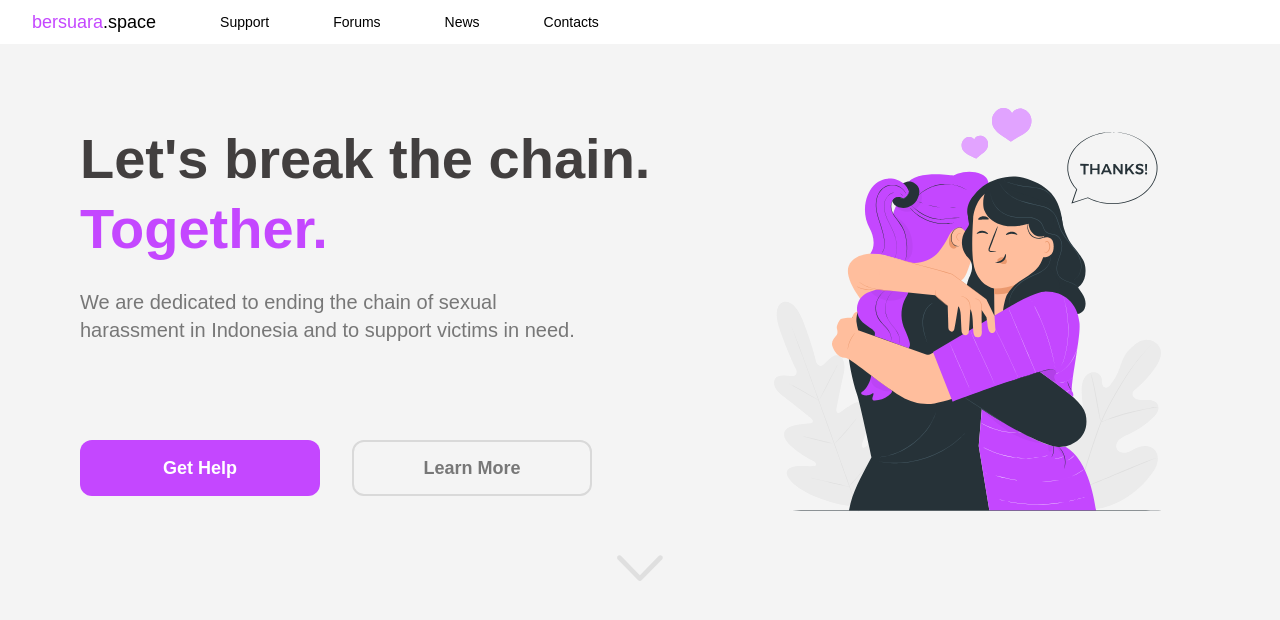
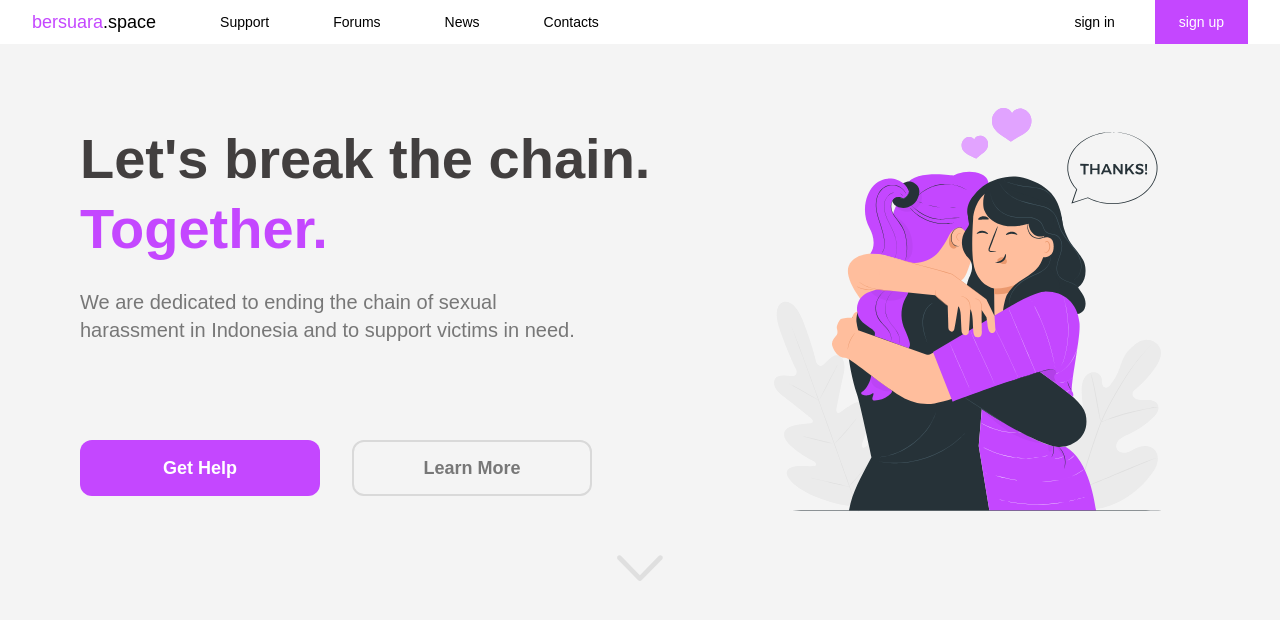
Before and after one commit to marcellinoco/bersuara-space, a Next.js app: page / in a window 1280 px wide. Shown: the top 620 px of the page. Built offline with nearby package versions, Linux system fonts and the light colour scheme.

Commit message:
Update navigation bar

```diff
--- a/components/Navbar.jsx
+++ b/components/Navbar.jsx
@@ -3,7 +3,9 @@ import Link from 'next/link'
 
 export default function Navbar() {
   return (
-    <div className="flex flex-row py-2 px-8">
+    <div className="flex flex-row justify-between px-8">
+      {/* Navigation links */}
+      <div className="flex flex-row self-center place-items-center my-2 text-sm font-normal select-none">
         {/* bersuara.space logo */}
         <Link href="/">
           <a className="text-lg font-medium">
@@ -11,23 +13,33 @@ export default function Navbar() {
           </a>
         </Link>
 
-      {/* Navigation links */}
-      <div className="flex flex-row self-center text-sm font-normal select-none">
-        <Link href="">
+        <Link href="/">
           <a className="ml-16">Support</a>
         </Link>
 
-        <Link href="">
+        <Link href="/">
           <a className="ml-16">Forums</a>
         </Link>
 
-        <Link href="">
+        <Link href="/">
           <a className="ml-16">News</a>
         </Link>
 
-        <Link href="">
+        <Link href="/">
           <a className="ml-16">Contacts</a>
         </Link>
+      </div>
+
+      <div className="flex flex-row self-stretch place-items-center text-sm font-medium">
+        <Link href="/">
+          <a className="mr-10">sign in</a>
+        </Link>
+
+        <div className="flex self-stretch bg-purple">
+          <Link href="/">
+            <a className="self-center mx-6 text-white">sign up</a>
+          </Link>
+        </div>
       </div>
     </div>
   )
```
Lines whose indentation alone changed are shown as unchanged.
